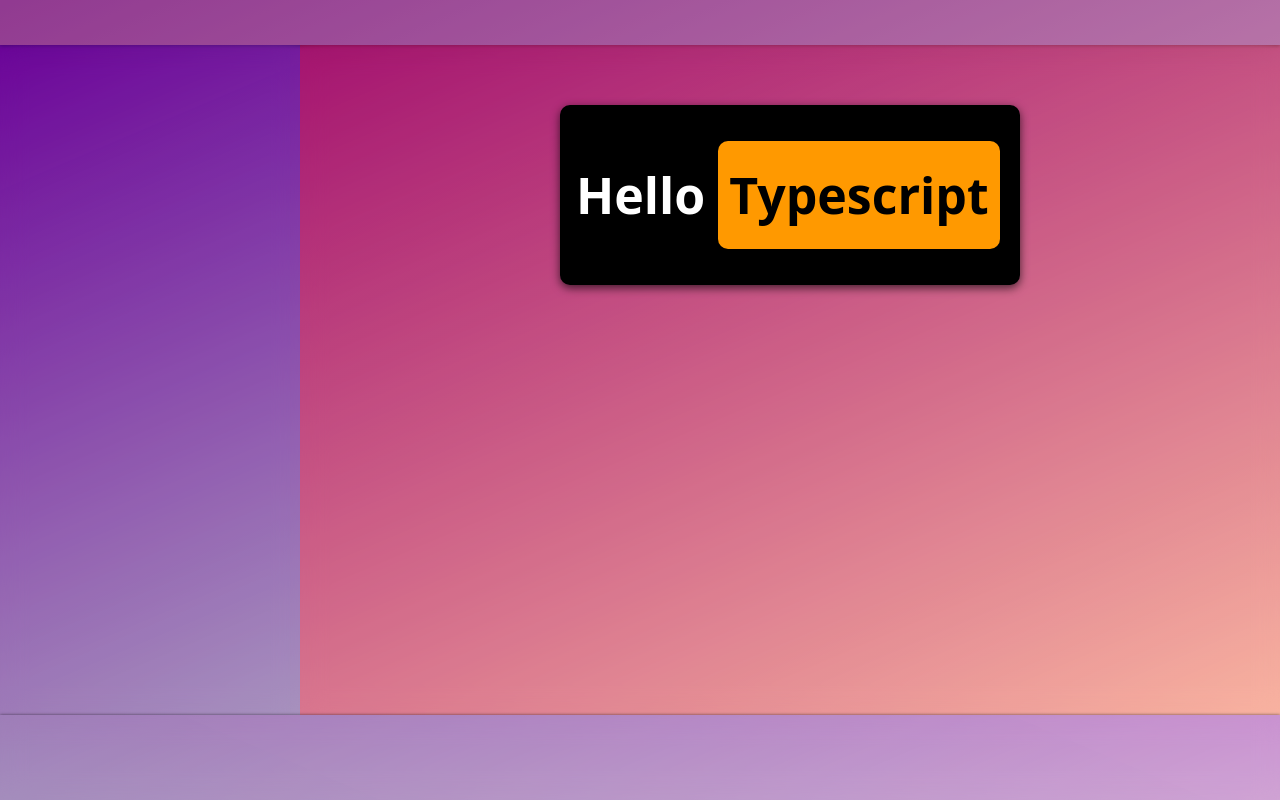
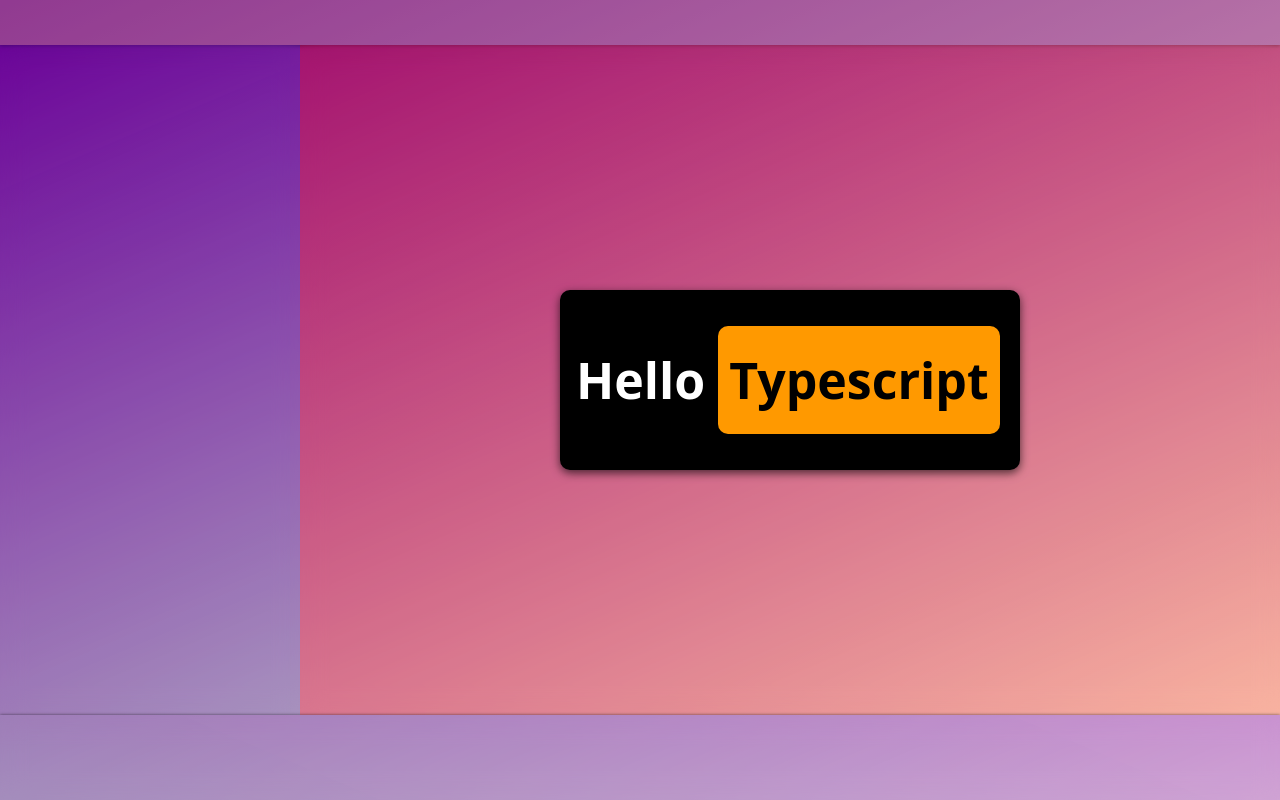
Before and after one commit to Sorry-for-time/pack-ts, a website with bundled scripts: page public/index.html in a window 1280 px wide. Built offline with nearby package versions, Linux system fonts and the light colour scheme.

Commit message:
update style detail

```diff
--- a/public/style.css
+++ b/public/style.css
@@ -33,6 +33,9 @@
 main {
   backdrop-filter: blur(12px);
   background: scroll no-repeat center linear-gradient(-23deg, hsla(41, 100%, 50%, 0.192), hsla(0, 100%, 50%, 0.185));
+  display: grid;
+  align-items: center;
+  justify-content: center;
 }
 
 footer {
@@ -44,7 +47,6 @@
 }
 
 main .container {
-  margin: 60px auto;
   height: 180px;
   width: 460px;
   background-color: black;
```
